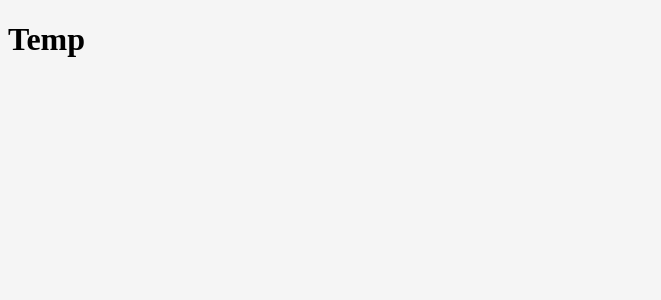
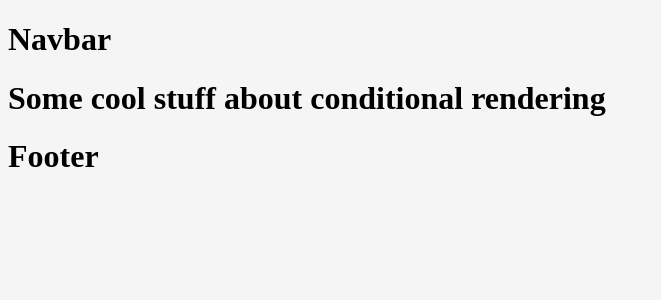
Before and after one commit to shomnathsomu/learn-reactJS, a React (Create React App) app: page / in a window 1280 px wide. Shown: the top 300 px of the page, without its empty margins (0-661 px from the left). Built offline with nearby package versions, Linux system fonts and the light colour scheme.

Commit message:
Created some conditional statements

```diff
--- a/src/Conditional.js
+++ b/src/Conditional.js
@@ -2,7 +2,13 @@ import React from 'react';
 
 function Conditional(props) {
     return (
-        <h1> Temp </h1>
+        <div>
+            <h1>Navbar</h1>
+
+            {props.isLoading ? <h1>Loading...</h1> : <h1> Some cool stuff about conditional rendering </h1>}
+
+            <h1>Footer</h1>
+        </div>
     )
 }
 
```
